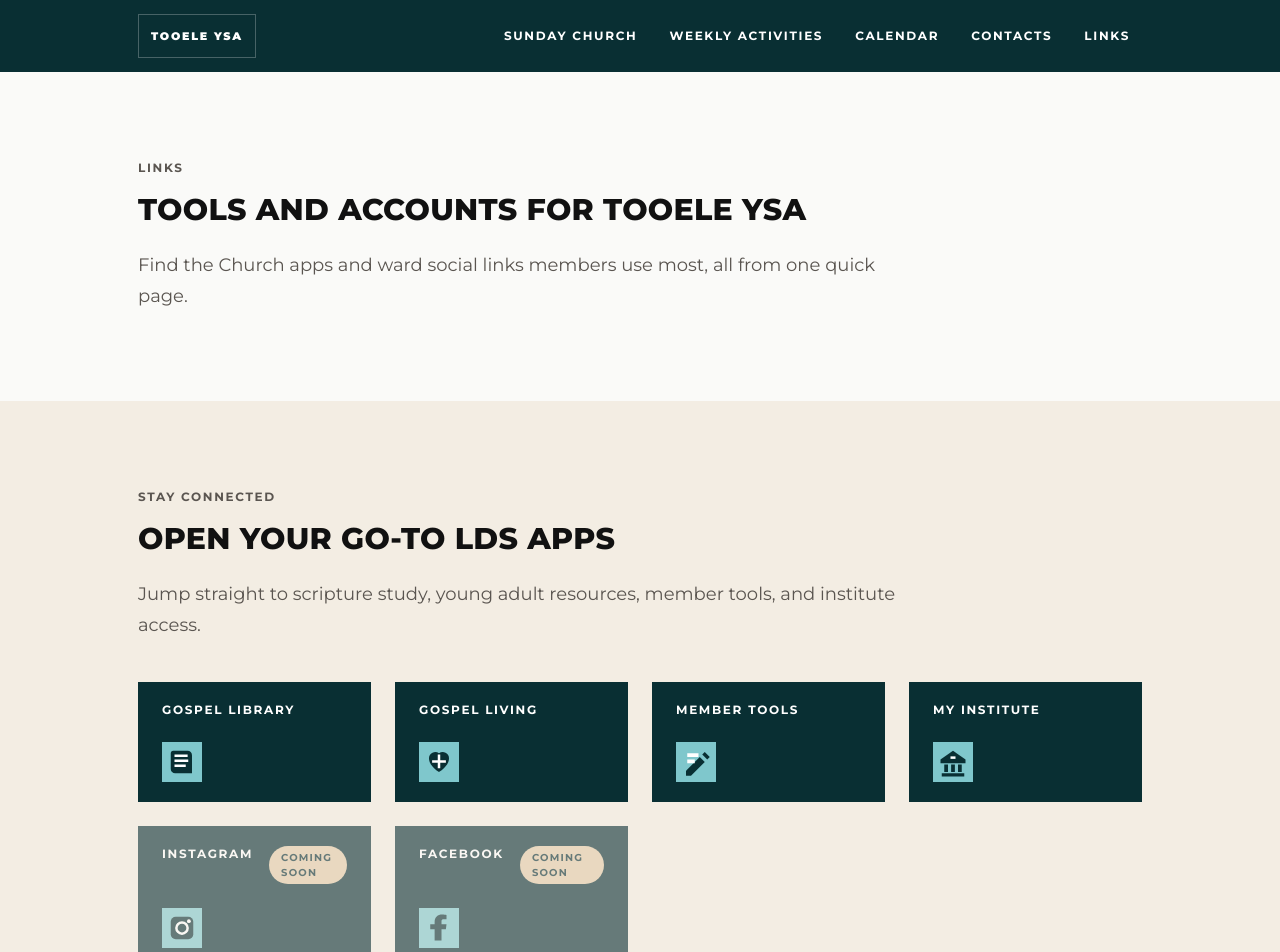
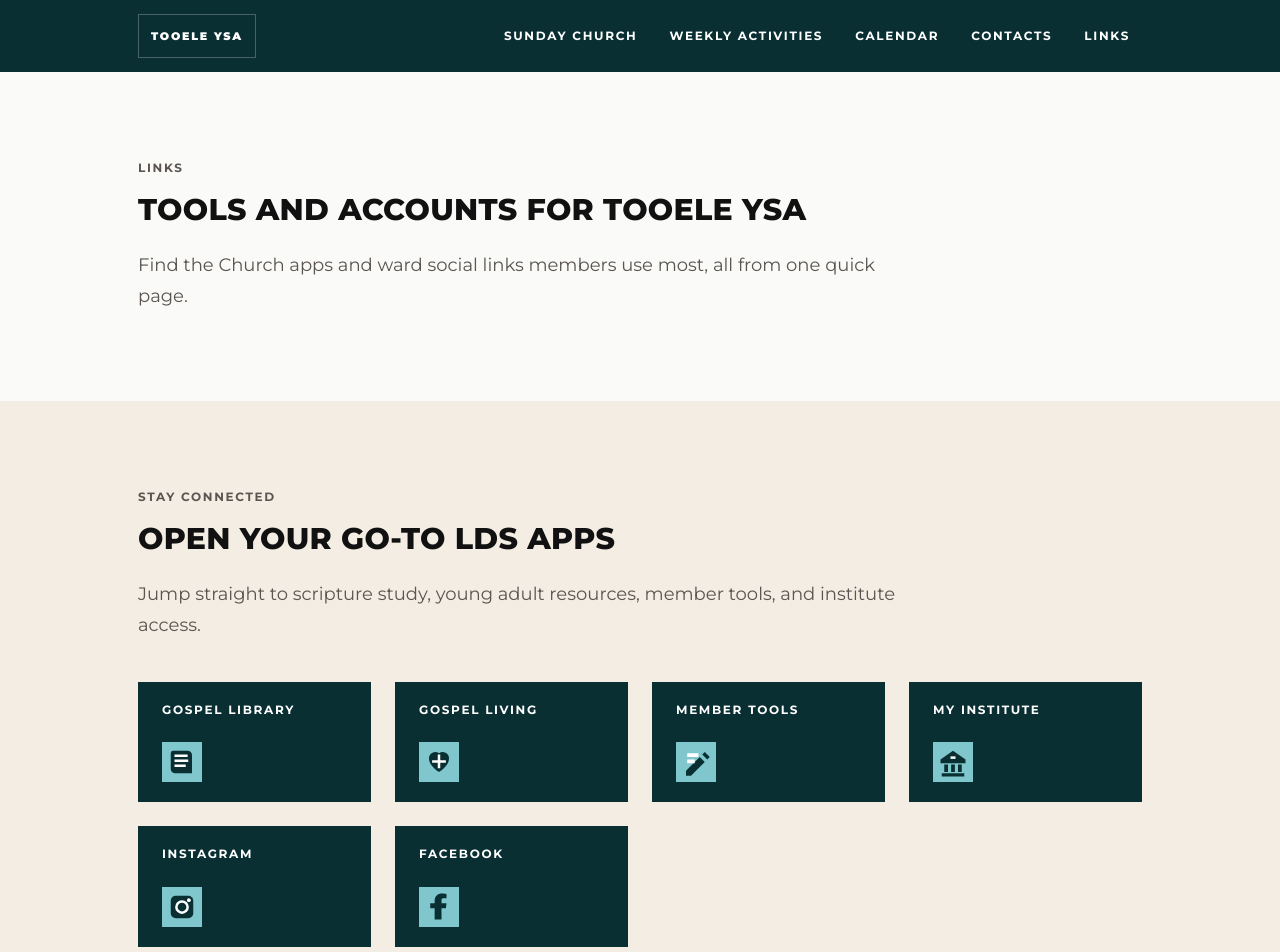
Before and after one commit to toddjudd/tooele-ysa, a Next.js app: page /links in a window 1280 px wide. Shown: the top 952 px of the page. Built offline with nearby package versions, Linux system fonts and the light colour scheme.

Commit message:
fix: update link hrefs in LinksPage component and set comingSoon to false

```diff
--- a/app/(site)/links/page.tsx
+++ b/app/(site)/links/page.tsx
@@ -115,9 +115,9 @@ export default function LinksPage() {
               <AppLinkCard
                 key={link.name}
                 name={link.name}
-                href='#'
+                href={link.href}
                 icon={<AppIcon iconSrc={link.iconSrc} />}
-                comingSoon={true}
+                comingSoon={false}
               />
             ))}
           </div>
```
